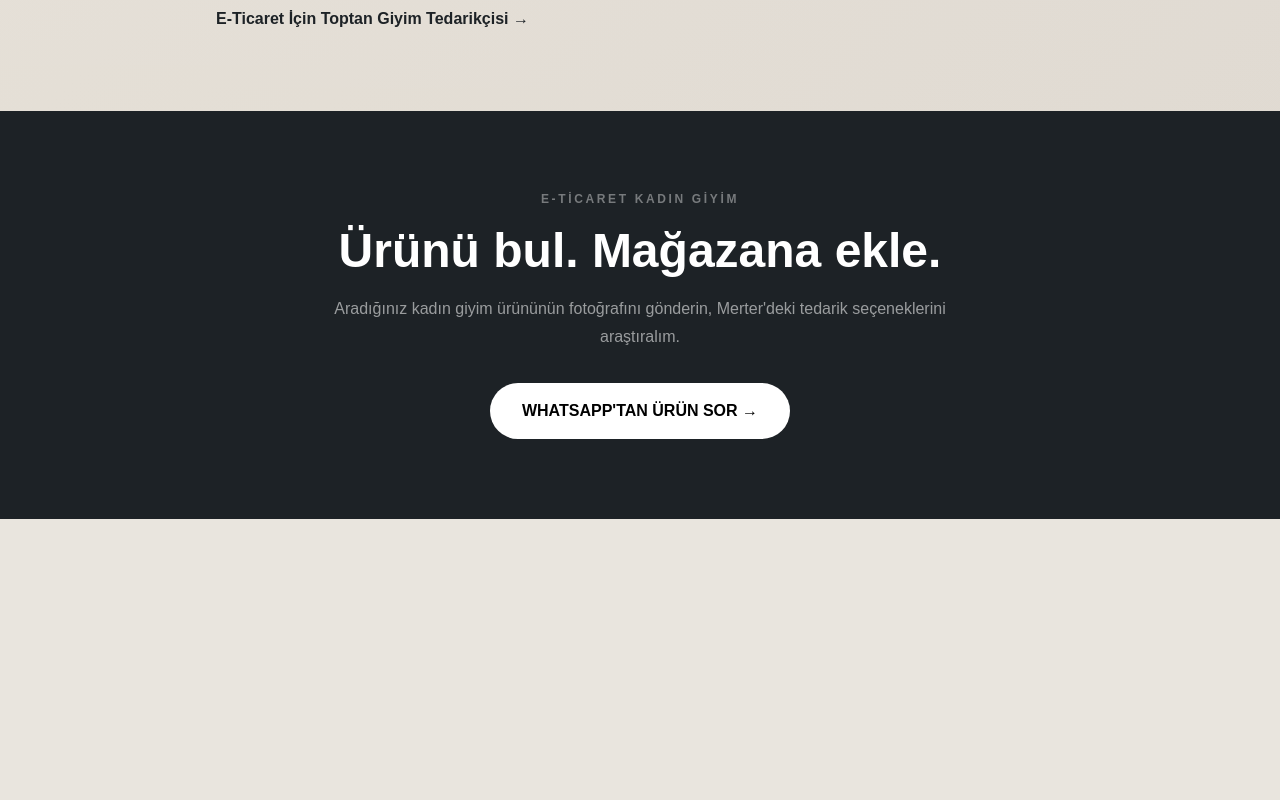
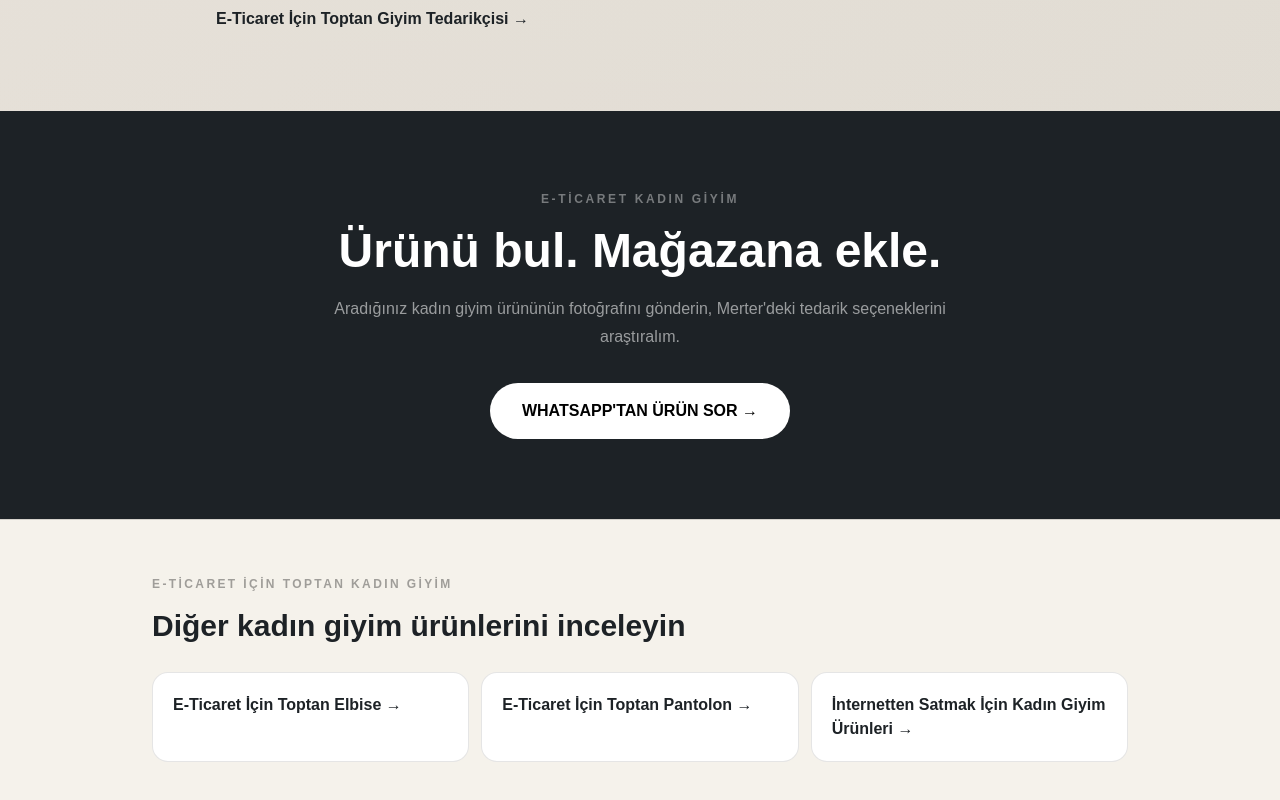
Before and after one commit to sudesolmaz1412/merternedarik, a Next.js app: page /blog/e-ticaret-icin-kadin-giyim-urunleri in a window 1280 px wide. Shown: the part 4013-4813 px from the top of the page. Before the commit the page ends 4532 px from the top, so only its background shows below. Built offline with nearby package versions, Linux system fonts and the light colour scheme.

Commit message:
E ticaret kadin giyim SEO ic link agi guclendirildi

```diff
--- a/app/blog/e-ticaret-icin-kadin-giyim-urunleri/page.tsx
+++ b/app/blog/e-ticaret-icin-kadin-giyim-urunleri/page.tsx
@@ -364,6 +364,41 @@ export default function Page() {
             </a>
           </div>
         </section>
+
+        {/* SEO-KUME-IC-LINK */}
+        <section className="border-t border-black/10 bg-[#f5f2eb]">
+          <div className="mx-auto max-w-5xl px-6 py-14">
+            <p className="text-xs font-black tracking-[.2em] text-black/35">
+              E-TİCARET İÇİN TOPTAN KADIN GİYİM
+            </p>
+
+            <h2 className="mt-4 text-3xl font-black">
+              Diğer kadın giyim ürünlerini inceleyin
+            </h2>
+
+            <div className="mt-7 grid gap-3 md:grid-cols-3">
+              <Link
+                href="/blog/e-ticaret-icin-toptan-elbise"
+                className="rounded-2xl border border-black/10 bg-white p-5 font-bold transition hover:border-black/30"
+              >
+                E-Ticaret İçin Toptan Elbise →
+              </Link>
+              <Link
+                href="/blog/e-ticaret-icin-toptan-pantolon"
+                className="rounded-2xl border border-black/10 bg-white p-5 font-bold transition hover:border-black/30"
+              >
+                E-Ticaret İçin Toptan Pantolon →
+              </Link>
+              <Link
+                href="/blog/internetten-satmak-icin-kadin-giyim-urunleri"
+                className="rounded-2xl border border-black/10 bg-white p-5 font-bold transition hover:border-black/30"
+              >
+                İnternetten Satmak İçin Kadın Giyim Ürünleri →
+              </Link>
+            </div>
+          </div>
+        </section>
+
       </article>
 
       {/* MOBİL SABİT WHATSAPP */}
--- a/app/blog/e-ticaret-icin-toptan-elbise/page.tsx
+++ b/app/blog/e-ticaret-icin-toptan-elbise/page.tsx
@@ -298,6 +298,41 @@ export default function Page() {
             </a>
           </div>
         </section>
+
+        {/* SEO-KUME-IC-LINK */}
+        <section className="border-t border-black/10 bg-[#f5f2eb]">
+          <div className="mx-auto max-w-5xl px-6 py-14">
+            <p className="text-xs font-black tracking-[.2em] text-black/35">
+              E-TİCARET İÇİN TOPTAN KADIN GİYİM
+            </p>
+
+            <h2 className="mt-4 text-3xl font-black">
+              Diğer kadın giyim ürünlerini inceleyin
+            </h2>
+
+            <div className="mt-7 grid gap-3 md:grid-cols-3">
+              <Link
+                href="/blog/e-ticaret-icin-toptan-pantolon"
+                className="rounded-2xl border border-black/10 bg-white p-5 font-bold transition hover:border-black/30"
+              >
+                E-Ticaret İçin Toptan Pantolon →
+              </Link>
+              <Link
+                href="/blog/e-ticaret-icin-kadin-giyim-urunleri"
+                className="rounded-2xl border border-black/10 bg-white p-5 font-bold transition hover:border-black/30"
+              >
+                E-Ticaret İçin Kadın Giyim Ürünleri →
+              </Link>
+              <Link
+                href="/blog/internetten-satmak-icin-kadin-giyim-urunleri"
+                className="rounded-2xl border border-black/10 bg-white p-5 font-bold transition hover:border-black/30"
+              >
+                İnternetten Satmak İçin Kadın Giyim Ürünleri →
+              </Link>
+            </div>
+          </div>
+        </section>
+
       </article>
 
       {/* MOBİL SABİT WHATSAPP */}
--- a/app/blog/e-ticaret-icin-toptan-pantolon/page.tsx
+++ b/app/blog/e-ticaret-icin-toptan-pantolon/page.tsx
@@ -300,6 +300,41 @@ export default function Page() {
             </a>
           </div>
         </section>
+
+        {/* SEO-KUME-IC-LINK */}
+        <section className="border-t border-black/10 bg-[#f5f2eb]">
+          <div className="mx-auto max-w-5xl px-6 py-14">
+            <p className="text-xs font-black tracking-[.2em] text-black/35">
+              E-TİCARET İÇİN TOPTAN KADIN GİYİM
+            </p>
+
+            <h2 className="mt-4 text-3xl font-black">
+              Diğer kadın giyim ürünlerini inceleyin
+            </h2>
+
+            <div className="mt-7 grid gap-3 md:grid-cols-3">
+              <Link
+                href="/blog/e-ticaret-icin-toptan-elbise"
+                className="rounded-2xl border border-black/10 bg-white p-5 font-bold transition hover:border-black/30"
+              >
+                E-Ticaret İçin Toptan Elbise →
+              </Link>
+              <Link
+                href="/blog/e-ticaret-icin-kadin-giyim-urunleri"
+                className="rounded-2xl border border-black/10 bg-white p-5 font-bold transition hover:border-black/30"
+              >
+                E-Ticaret İçin Kadın Giyim Ürünleri →
+              </Link>
+              <Link
+                href="/blog/internetten-kadin-giyim-satmak-icin-urun-nereden-alinir"
+                className="rounded-2xl border border-black/10 bg-white p-5 font-bold transition hover:border-black/30"
+              >
+                Kadın Giyim Satmak İçin Ürün Nereden Alınır? →
+              </Link>
+            </div>
+          </div>
+        </section>
+
       </article>
 
       {/* MOBİL SABİT WHATSAPP */}
--- a/app/blog/internetten-satmak-icin-kadin-giyim-urunleri/page.tsx
+++ b/app/blog/internetten-satmak-icin-kadin-giyim-urunleri/page.tsx
@@ -301,6 +301,41 @@ export default function Page() {
             </a>
           </div>
         </section>
+
+        {/* SEO-KUME-IC-LINK */}
+        <section className="border-t border-black/10 bg-[#f5f2eb]">
+          <div className="mx-auto max-w-5xl px-6 py-14">
+            <p className="text-xs font-black tracking-[.2em] text-black/35">
+              E-TİCARET İÇİN TOPTAN KADIN GİYİM
+            </p>
+
+            <h2 className="mt-4 text-3xl font-black">
+              Diğer kadın giyim ürünlerini inceleyin
+            </h2>
+
+            <div className="mt-7 grid gap-3 md:grid-cols-3">
+              <Link
+                href="/blog/e-ticaret-icin-toptan-elbise"
+                className="rounded-2xl border border-black/10 bg-white p-5 font-bold transition hover:border-black/30"
+              >
+                E-Ticaret İçin Toptan Elbise →
+              </Link>
+              <Link
+                href="/blog/e-ticaret-icin-toptan-pantolon"
+                className="rounded-2xl border border-black/10 bg-white p-5 font-bold transition hover:border-black/30"
+              >
+                E-Ticaret İçin Toptan Pantolon →
+              </Link>
+              <Link
+                href="/blog/e-ticaret-icin-kadin-giyim-urunleri"
+                className="rounded-2xl border border-black/10 bg-white p-5 font-bold transition hover:border-black/30"
+              >
+                E-Ticaret İçin Kadın Giyim Ürünleri →
+              </Link>
+            </div>
+          </div>
+        </section>
+
       </article>
 
       {/* MOBİL SABİT WHATSAPP */}
```
